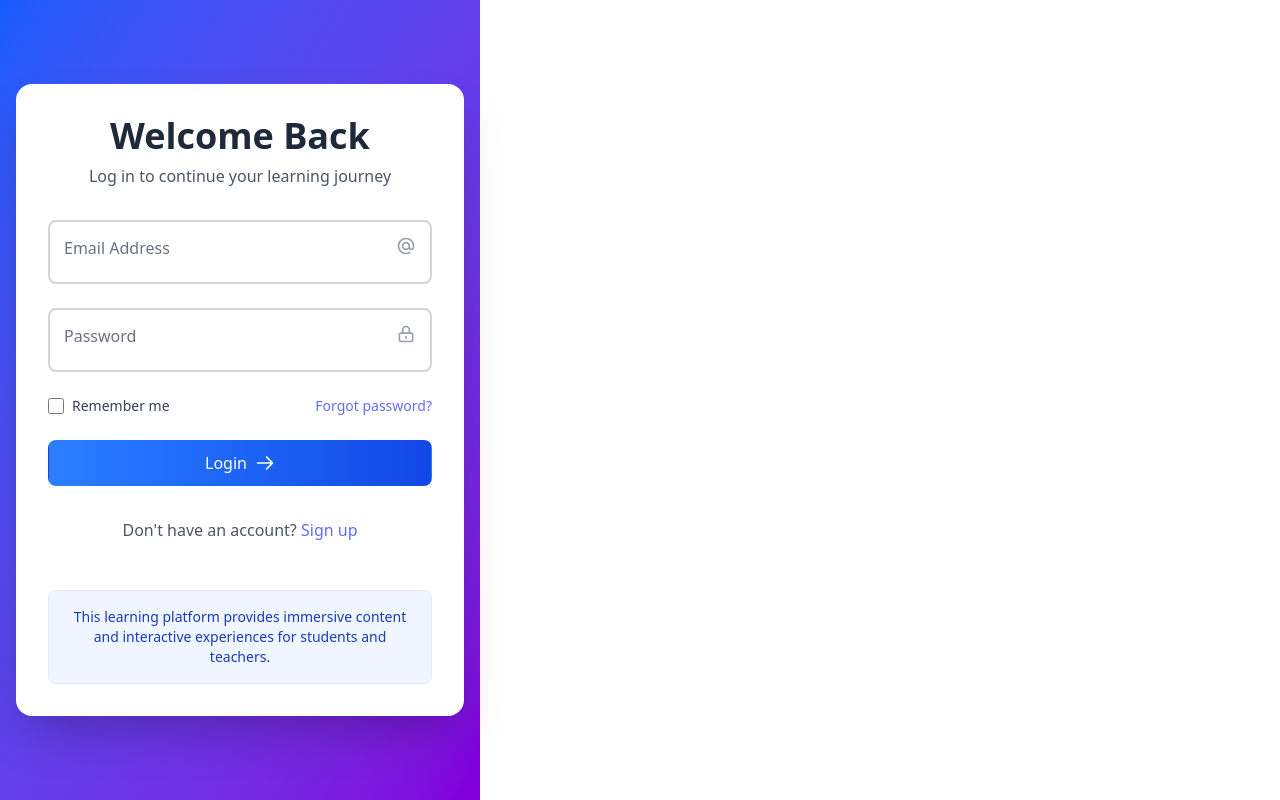
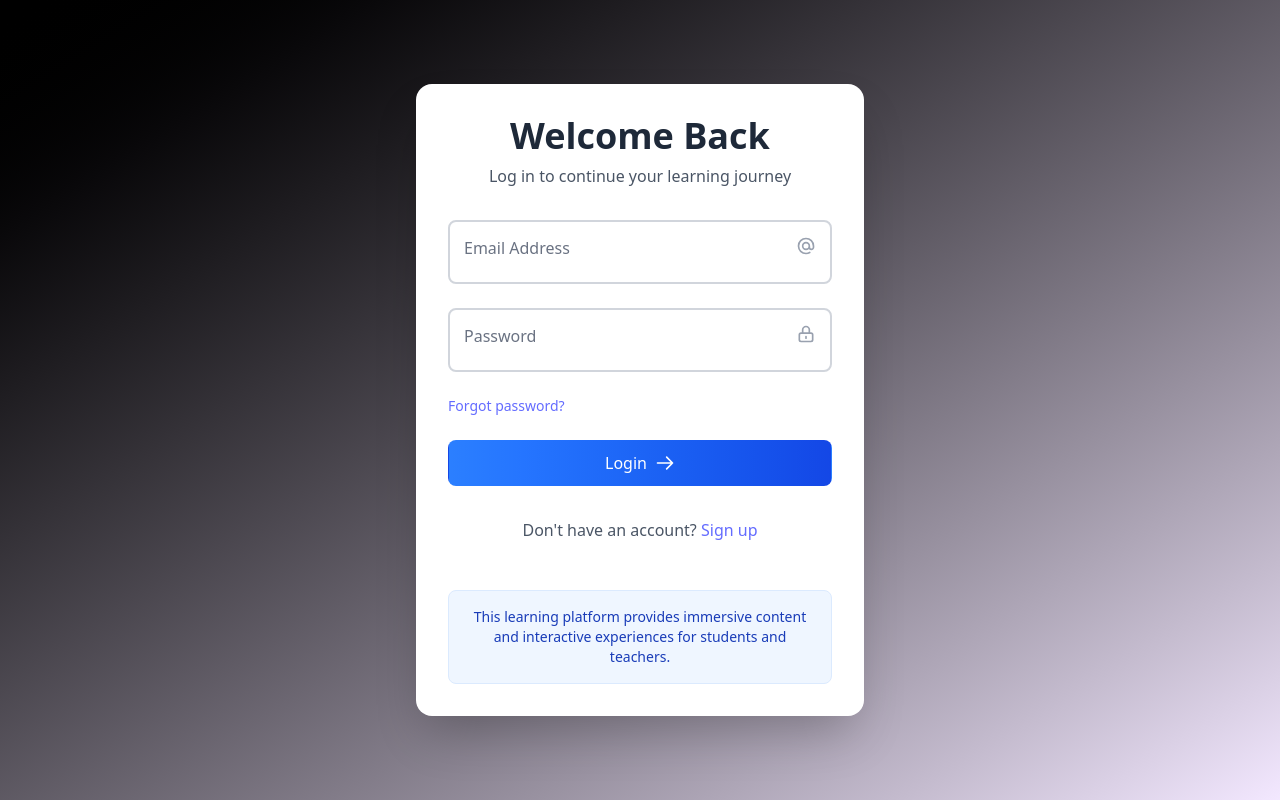
Before and after one commit to Kshitij04Poojary/Athena-AI, a React (Vite) app in the folder frontend/: page /login in a window 1280 px wide. Built offline with nearby package versions, Linux system fonts and the light colour scheme.

Commit message:
Frontend tweaks

```diff
--- a/frontend/src/pages/Auth/Login.jsx
+++ b/frontend/src/pages/Auth/Login.jsx
@@ -72,7 +72,7 @@ const Login = () => {
 
     return (
         <motion.div
-            className="min-h-screen flex items-center justify-center bg-gradient-to-br from-blue-600 to-purple-700 p-4"
+            className="min-h-screen flex items-center justify-center bg-gradient-to-br from-black to-purple-100 p-4 w-lvw"
             initial={{ opacity: 0 }}
             animate={{ opacity: 1 }}
             transition={{ duration: 0.8 }}
@@ -139,19 +139,6 @@ const Login = () => {
                         </div>
 
                         <div className="flex items-center justify-between">
-                            <div className="flex items-center">
-                                <input
-                                    id="remember-me"
-                                    name="remember-me"
-                                    type="checkbox"
-                                    checked={rememberMe}
-                                    onChange={() => setRememberMe(!rememberMe)}
-                                    className="h-4 w-4 text-blue-600 focus:ring-blue-500 border-gray-300 rounded"
-                                />
-                                <label htmlFor="remember-me" className="ml-2 block text-sm text-gray-700">
-                                    Remember me
-                                </label>
-                            </div>
                             <div className="text-sm">
                                 <a href="#" className="text-blue-600 hover:text-blue-800">
                                     Forgot password?
--- a/frontend/src/pages/Auth/Register.jsx
+++ b/frontend/src/pages/Auth/Register.jsx
@@ -94,7 +94,7 @@ const Register = () => {
 
     return (
         <motion.div
-            className="min-h-screen flex items-center justify-center bg-gradient-to-br from-blue-600 to-purple-700 p-4"
+            className="min-h-screen flex items-center justify-center bg-gradient-to-br from-black to-purple-100 p-4 w-lvw"
             initial={{ opacity: 0 }}
             animate={{ opacity: 1 }}
             transition={{ duration: 0.8 }}
```
